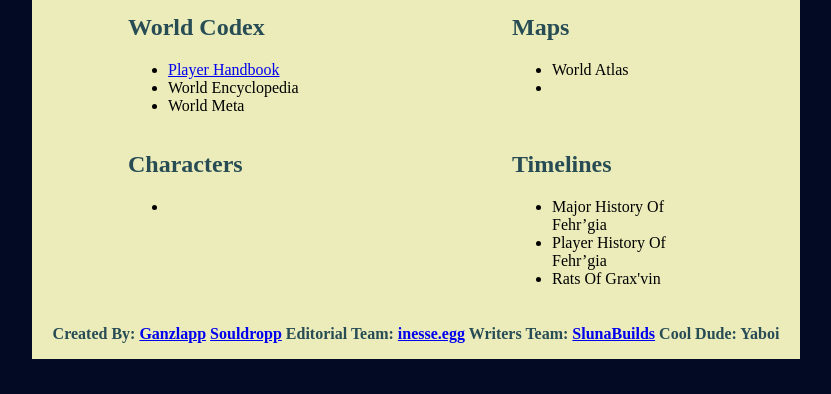
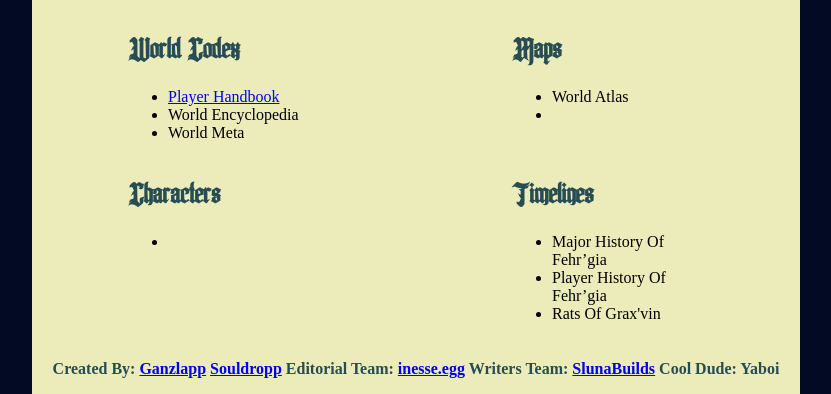
Before and after one commit to Izzy-Heal/dnd-project, a plain HTML site: page index.html in a window 1280 px wide. Shown: the part 548-942 px from the top of the page, without its empty margins (224-1055 px from the left). Before the commit the page ends 907 px from the top, so only its background shows below. Drawn offline with Linux system fonts and the light colour scheme; a web font is replaced by a local one.

Commit message:
fonts fix?

```diff
--- a/style.css
+++ b/style.css
@@ -1,10 +1,14 @@
+@font-face {
+    font-family: Pollyester;
+    src: url(fonts/Pollyester/Pollyester.otf);
+}
 body{
     margin: 0;
     background-color: #030b24;
     font-family: essay-text, serif;
 }
 h1, h2{
-    font-family: sabbath-black, serif;
+    font-family: Pollyester, serif;
     color: #274C54;
 }
 h1{
```
Also changed, not shown: fonts/Black Baron/Black-Baron Gothic.otf (added), fonts/Pollyester/Pollyester.otf (added), fonts/Pollyester/Pollyester.ttf (added).
